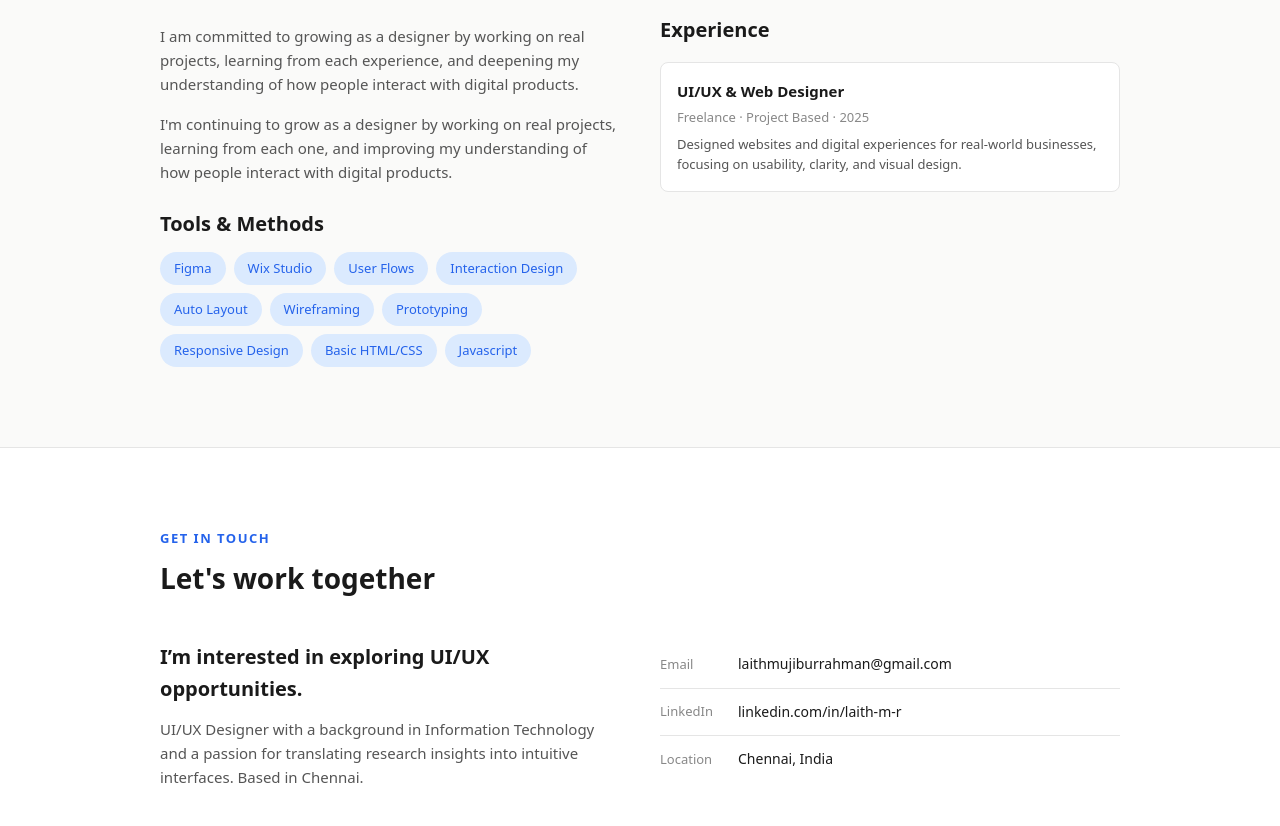
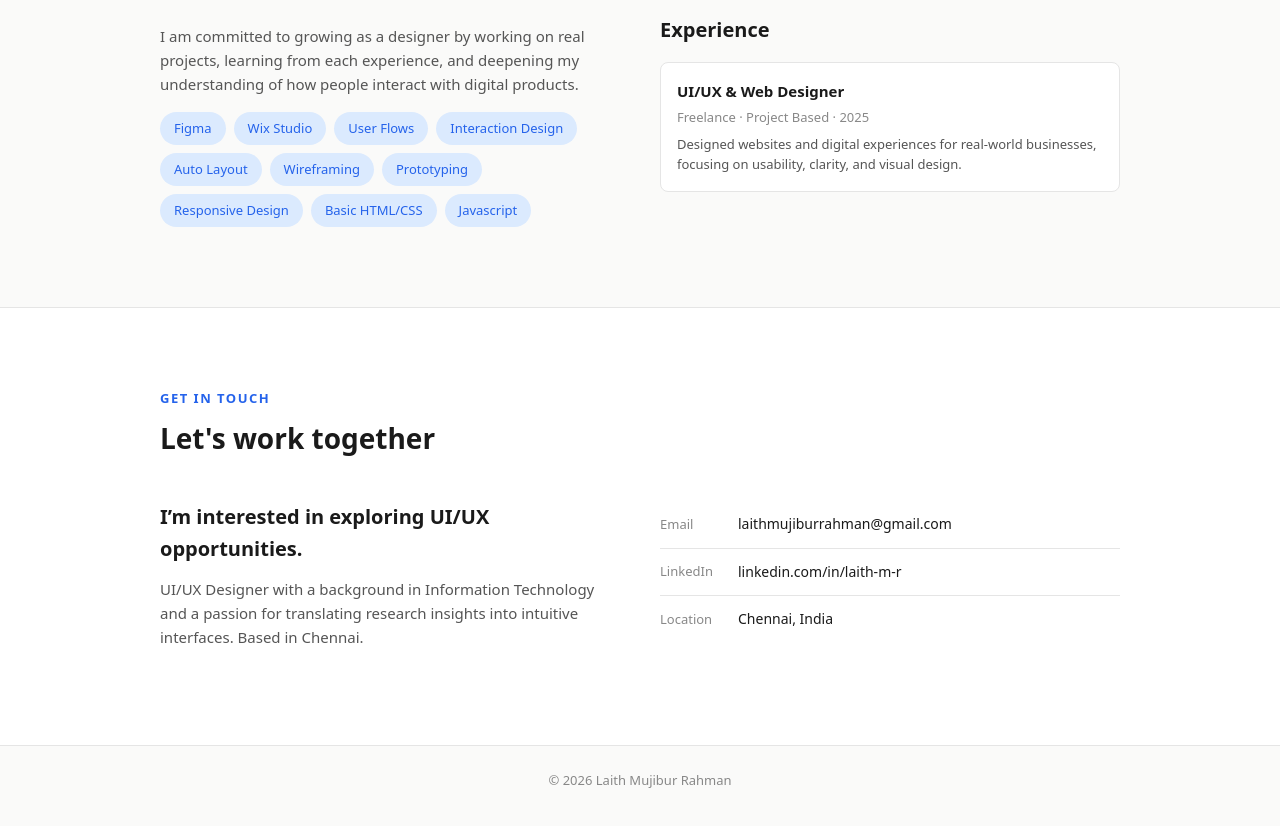
Before and after one commit to Lr9993/portfolio, a plain HTML site: page index.html in a window 1280 px wide. Shown: the part 2214-3040 px from the top of the page. Drawn offline with Linux system fonts and the light colour scheme.

Commit message:
Fix portfolio error

```diff
--- a/index.html
+++ b/index.html
@@ -580,8 +580,7 @@
         <p> I am a UI/UX designer with a background in Information Technology. I specialise in designing websites and digital products that are simple, clear, and easy to use.<br><br>
             I enjoy being involved across the full product lifecycle—from understanding the problem and exploring concepts in Figma, to designing the interface and seeing it delivered as a working product.<br><br>
             I am committed to growing as a designer by working on real projects, learning from each experience, and deepening my understanding of how people interact with digital products.</p>
-        <p>I'm continuing to grow as a designer by working on real projects, learning from each one, and improving my understanding of how people interact with digital products.</p>
-        <h3 style="margin-top: 24px;">Tools & Methods</h3>
+
         <div class="skills-list">
           <span class="skill-chip">Figma</span>
           <span class="skill-chip">Wix Studio</span>
```
